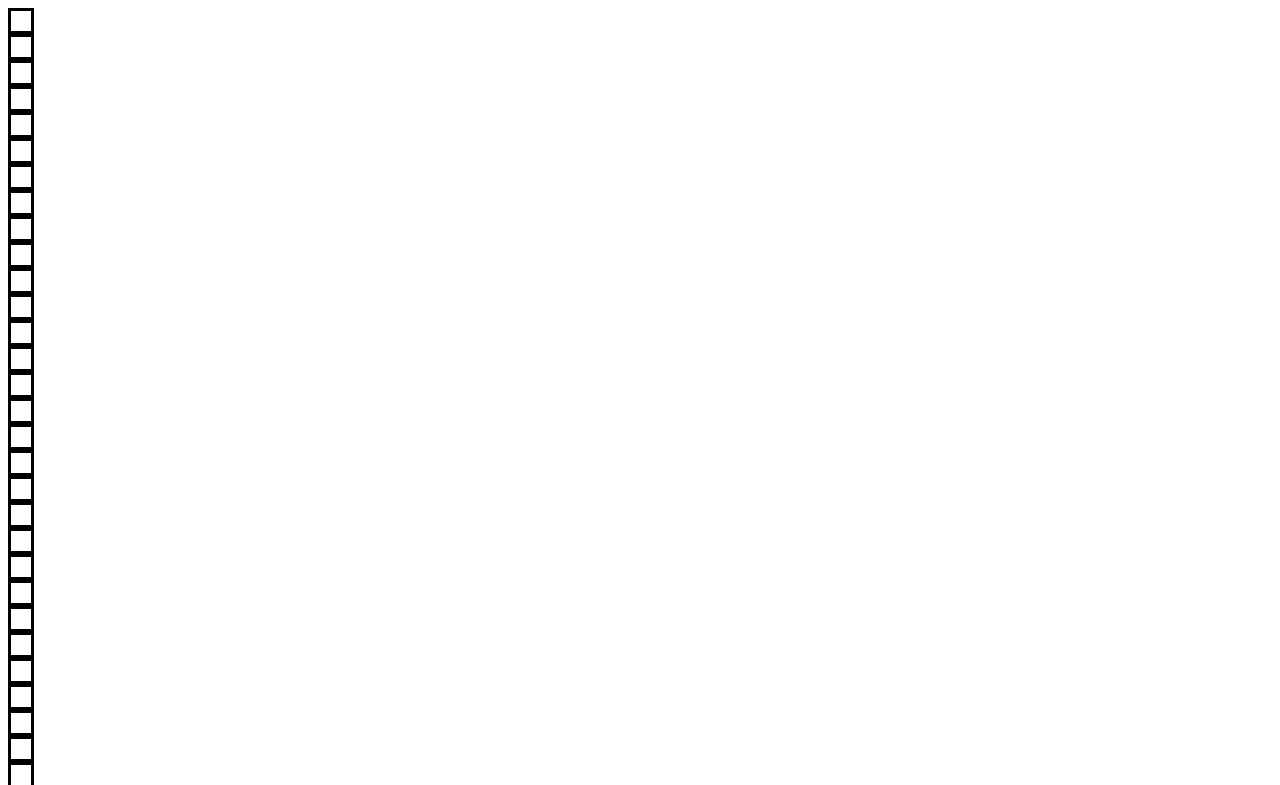
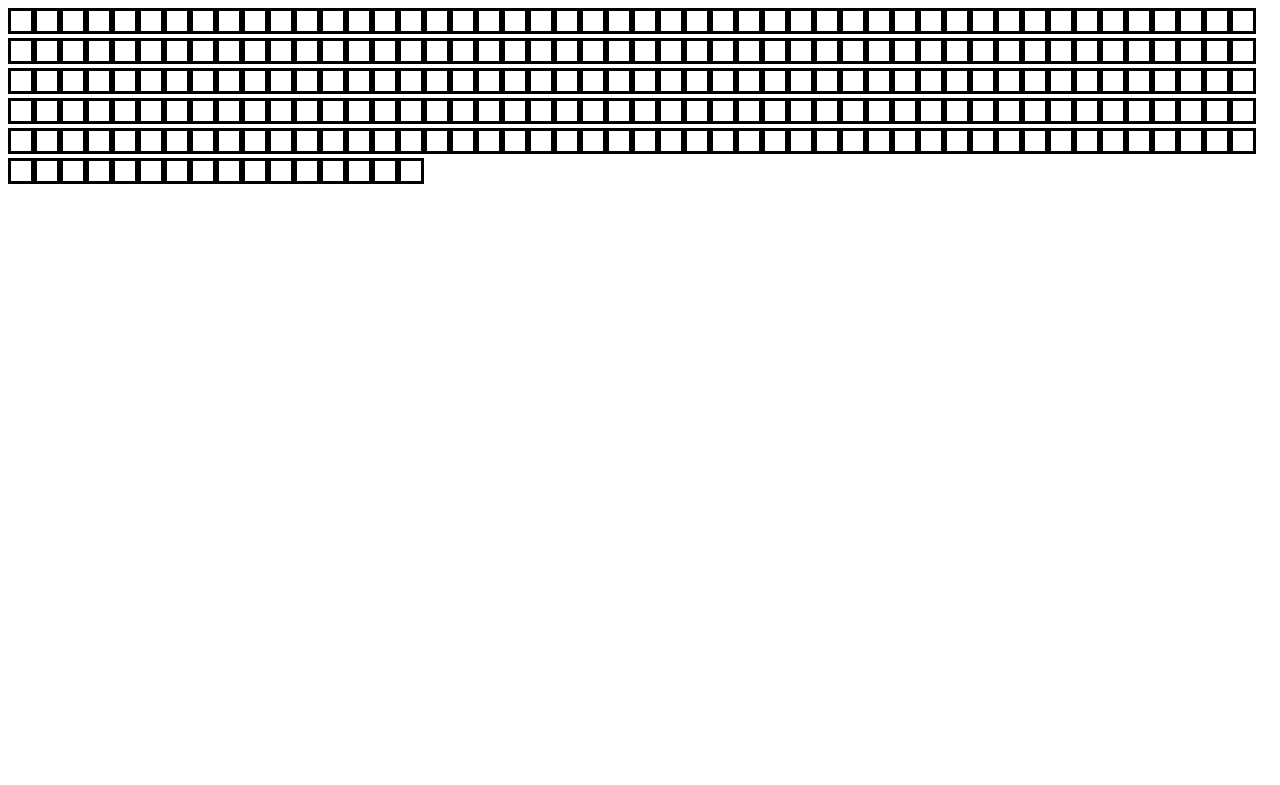
Before and after one commit to nakis93/etch-a-sketch, a plain HTML site: page index.html in a window 1280 px wide. Shown: the top 785 px of the page. Drawn offline with Linux system fonts and the light colour scheme.

Commit message:
minor first changes

```diff
--- a/script.js
+++ b/script.js
@@ -3,14 +3,12 @@
 const grid = document.createElement("div");
 grid.id = "grid";
 document.body.appendChild(grid);
-console.log(grid);
 
 function createColumn() {
   for (let i = 0; i < 16; i++) {
     const square = document.createElement("div");
     square.classList.toggle("square");
     grid.appendChild(square);
-    console.log(square);
   }
 }
 
--- a/styles.css
+++ b/styles.css
@@ -1,12 +1,13 @@
 .square {
   border: 3px solid black;
   padding: 0px;
-  margin: 0px;
+  column-gap: 0;
+  row-gap: 0;
   width: 20px;
   height: 20px;
+  display: inline-grid;
+  grid-row-start: 1;
+  grid-row-end: 16;
+  grid-column-start: 1;
+  grid-column-end: 16;
 }
-
-#grid {
-  display: grid;
-  width: auto;
-}
```
